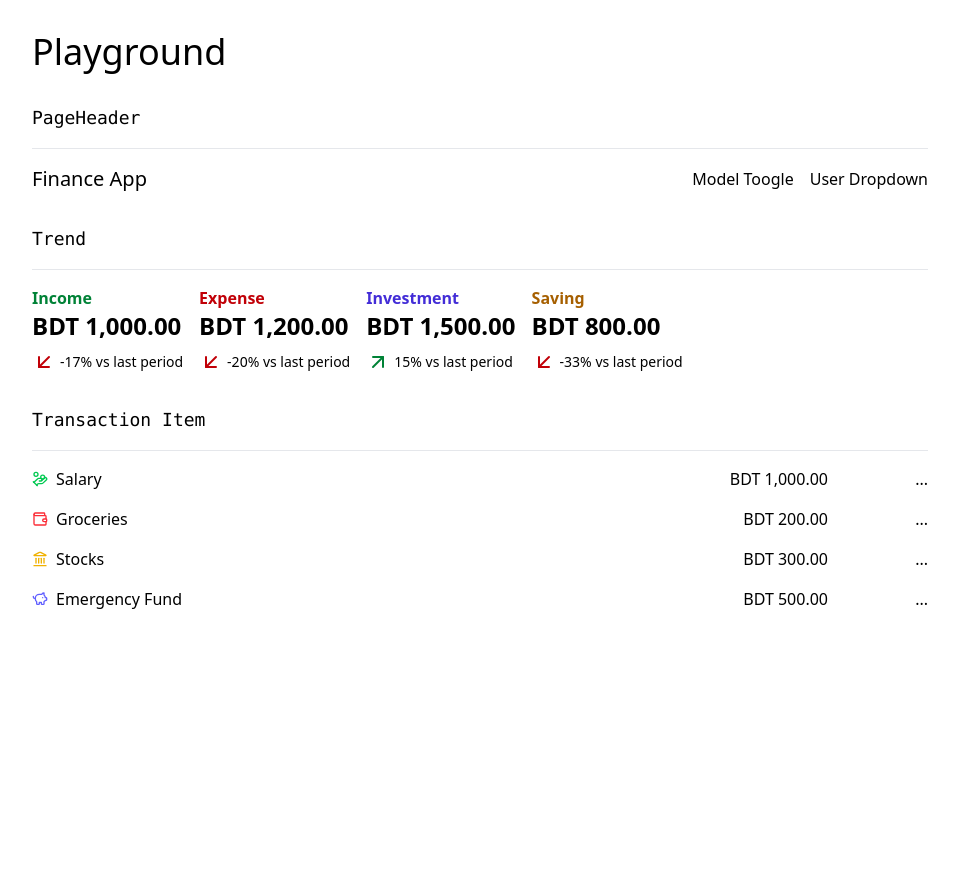
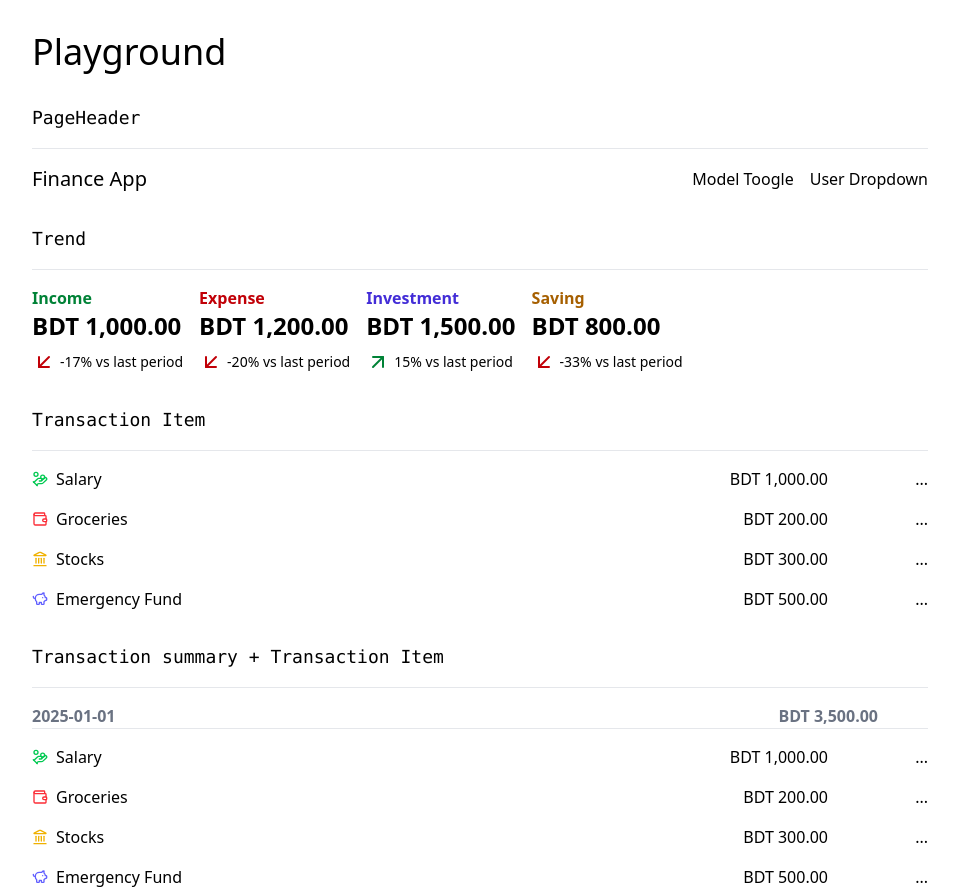
Before and after one commit to PranoySarker/finance-app-next, a Next.js app: page /playground in a window 1280 px wide. Shown: the whole page, without its empty margins (160-1119 px from the left). Before the commit the page ends 800 px from the top, so only its background shows below. Built offline with nearby package versions, Linux system fonts and the light colour scheme.

Commit message:
creating transaction summary component

```diff
--- a/app/playground/page.js
+++ b/app/playground/page.js
@@ -1,5 +1,6 @@
 import PageHeader from "@/components/PageHeader";
 import TransactionItem from "@/components/TransactionItem";
+import TransactionSummary from "@/components/TransactionSummary";
 import Trend from "@/components/Trend";
 
 const page = () => {
@@ -14,6 +15,7 @@ const page = () => {
           <PageHeader />
         </div>
       </div>
+
       <div>
         <h2 className="mb-4 text-lg font-mono">Trend</h2>
         <hr className="mb-4 border-gray-200 dark:border-gray-800" />
@@ -47,6 +49,33 @@ const page = () => {
           />
         </div>
       </div>
+
+      <div>
+        <h2 className="mb-4 text-lg font-mono">
+          Transaction summary + Transaction Item
+        </h2>
+        <hr className="mb-4 border-gray-200 dark:border-gray-800" />
+        <TransactionSummary date="2025-01-01" amount={3500} />
+        <hr className="mb-4 border-gray-200 dark:border-gray-800" />
+        <div className="space-y-4">
+          <TransactionItem type="Income" description="Salary" amount={1000} />
+          <TransactionItem
+            type="Expense"
+            description="Groceries"
+            amount={200}
+          />
+          <TransactionItem
+            type="Investment"
+            description="Stocks"
+            amount={300}
+          />
+          <TransactionItem
+            type="Saving"
+            description="Emergency Fund"
+            amount={500}
+          />
+        </div>
+      </div>
     </main>
   );
 };
--- /dev/null
+++ b/components/TransactionSummary.js
@@ -0,0 +1,17 @@
+import useFormateCurrency from "@/hooks/useFormateCurrency";
+import React from "react";
+
+const TransactionSummary = ({ date, amount }) => {
+  const formattedAmount = useFormateCurrency(amount);
+  return (
+    <div className="flex text-gray-500 dark:text-gray-400 font-semibold">
+      <div className="grow">{date}</div>
+
+      <div className="min-w-[70px] font-semibold">{formattedAmount}</div>
+
+      <div className="min-w-[50px]"></div>
+    </div>
+  );
+};
+
+export default TransactionSummary;
```
